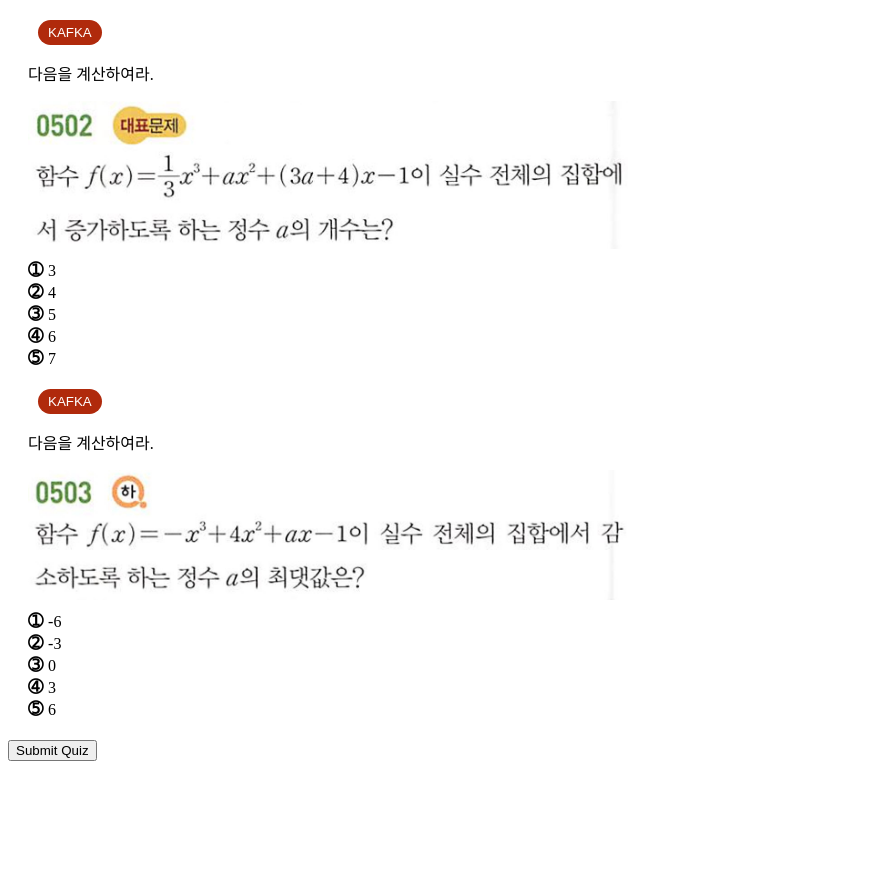
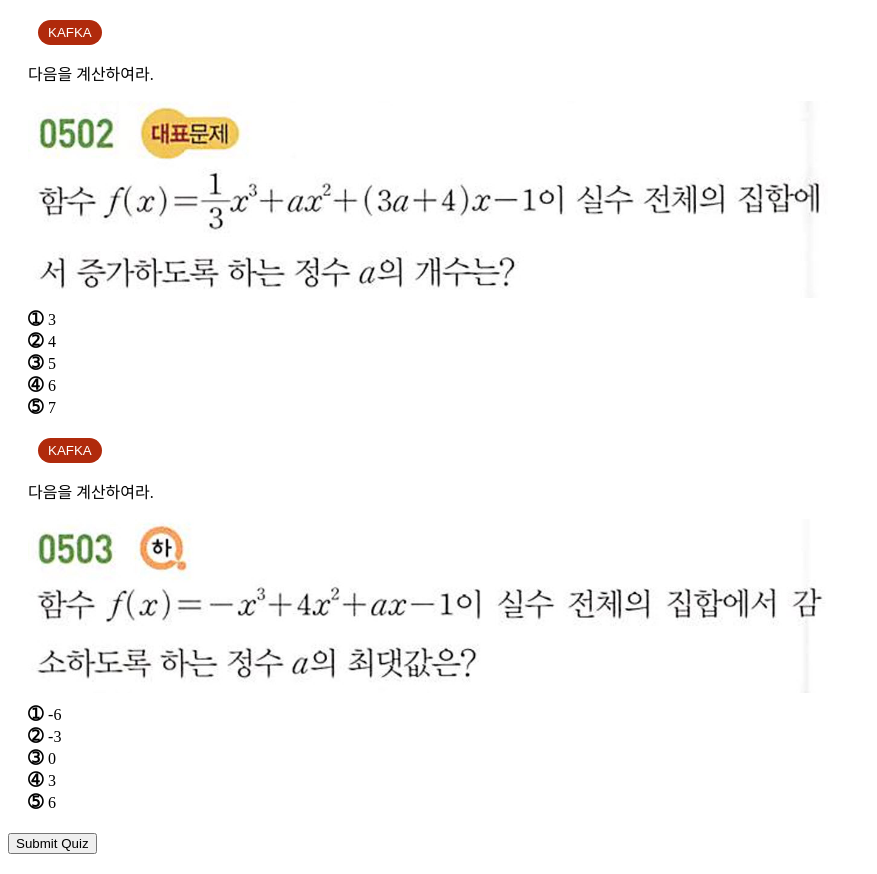
Before and after one commit to KAFKA-MATH/H2-004, a plain HTML site: page index.html in a window 1280 px wide. Shown: the whole page, without its empty margins (0-877 px from the left). Before the commit the page ends 800 px from the top, so only its background shows below. Drawn offline with Linux system fonts and the light colour scheme.

Commit message:
Update index.html

```diff
--- a/index.html
+++ b/index.html
@@ -11,7 +11,7 @@
         .question-image, .extra-image {
             display: block;
             margin: 10px 0;
-            max-width: 600px; /* Adjust image size */
+            max-width: 800px; /* Adjust image size */
         }
         .choices {
             margin: 10px 0;
```
